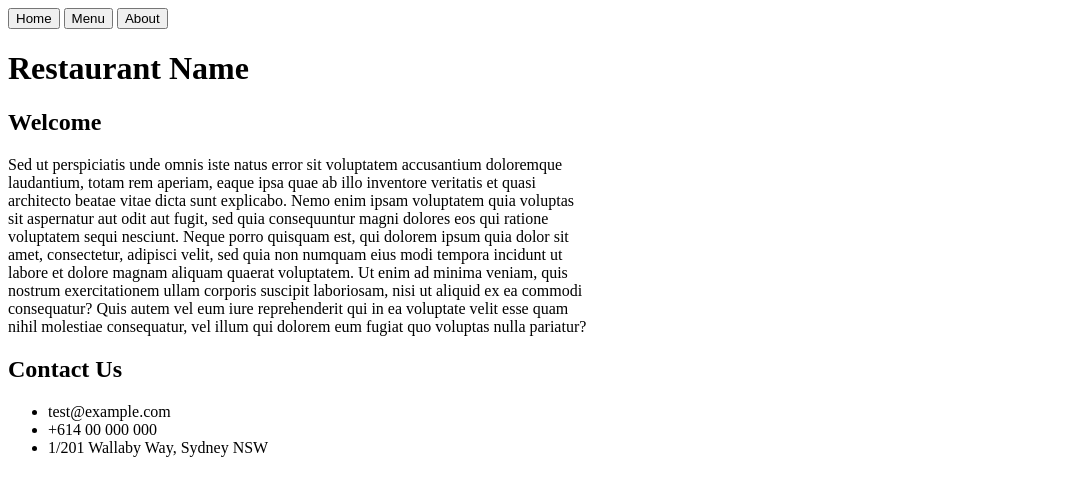
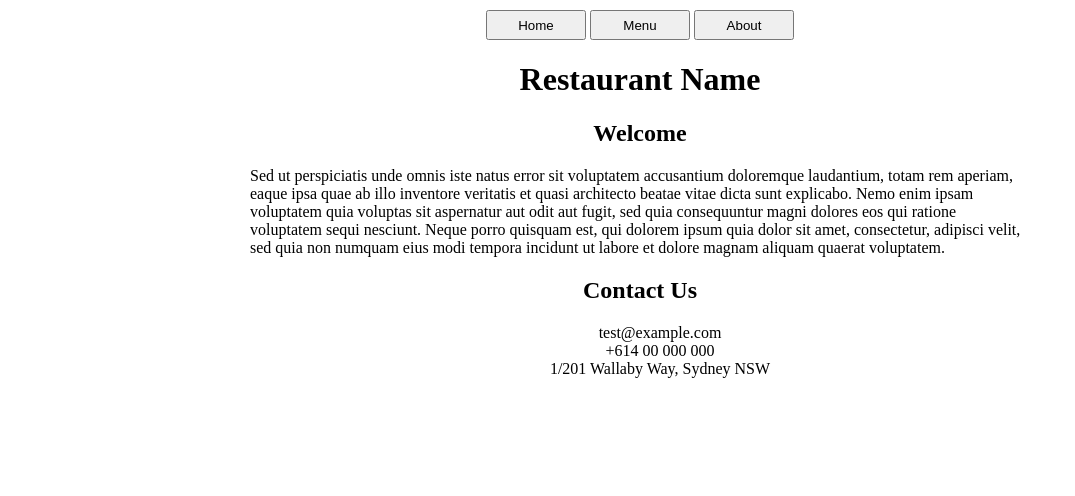
Before and after one commit to reneexie01/odin-restaurant-page, a website built with webpack: page src/index.html in a window 1280 px wide. Shown: the whole page, without its empty margins (0-1075 px from the left). Built offline with nearby package versions, Linux system fonts and the light colour scheme.

Commit message:
Added basic styling

```diff
--- a/package.json
+++ b/package.json
@@ -5,6 +5,7 @@
   "main": "index.js",
   "scripts": {
     "test": "echo \"Error: no test specified\" && exit 1",
+    "watch": "webpack --watch",
     "build": "webpack"
   },
   "author": "",
--- a/src/page-contents.js
+++ b/src/page-contents.js
@@ -20,7 +20,7 @@ function description() {
     title.innerHTML = 'Welcome';
 
     const paragraph = document.createElement('p');
-    paragraph.innerHTML = 'Sed ut perspiciatis unde omnis iste natus error sit voluptatem accusantium doloremque laudantium, totam rem aperiam, eaque ipsa quae ab illo inventore veritatis et quasi architecto beatae vitae dicta sunt explicabo. Nemo enim ipsam voluptatem quia voluptas sit aspernatur aut odit aut fugit, sed quia consequuntur magni dolores eos qui ratione voluptatem sequi nesciunt. Neque porro quisquam est, qui dolorem ipsum quia dolor sit amet, consectetur, adipisci velit, sed quia non numquam eius modi tempora incidunt ut labore et dolore magnam aliquam quaerat voluptatem. Ut enim ad minima veniam, quis nostrum exercitationem ullam corporis suscipit laboriosam, nisi ut aliquid ex ea commodi consequatur? Quis autem vel eum iure reprehenderit qui in ea voluptate velit esse quam nihil molestiae consequatur, vel illum qui dolorem eum fugiat quo voluptas nulla pariatur?'
+    paragraph.innerHTML = 'Sed ut perspiciatis unde omnis iste natus error sit voluptatem accusantium doloremque laudantium, totam rem aperiam, eaque ipsa quae ab illo inventore veritatis et quasi architecto beatae vitae dicta sunt explicabo. Nemo enim ipsam voluptatem quia voluptas sit aspernatur aut odit aut fugit, sed quia consequuntur magni dolores eos qui ratione voluptatem sequi nesciunt. Neque porro quisquam est, qui dolorem ipsum quia dolor sit amet, consectetur, adipisci velit, sed quia non numquam eius modi tempora incidunt ut labore et dolore magnam aliquam quaerat voluptatem.'
 
     element.appendChild(title);
     element.appendChild(paragraph);
--- a/src/style.css
+++ b/src/style.css
@@ -1,3 +1,25 @@
-* {
-    max-width: 600px;
+body {
+    padding: 10px;
+    max-width: 800px;
+    box-sizing: border-box;
+    margin: auto;
 }
+
+header {
+    display: flex;
+    justify-content: center;
+}
+
+button {
+    width: 100px;
+    height: 30px;
+}
+
+h1, h2 {
+    text-align: center;
+}
+
+ul {
+    list-style-type: none;
+    text-align: center;
+}
```
